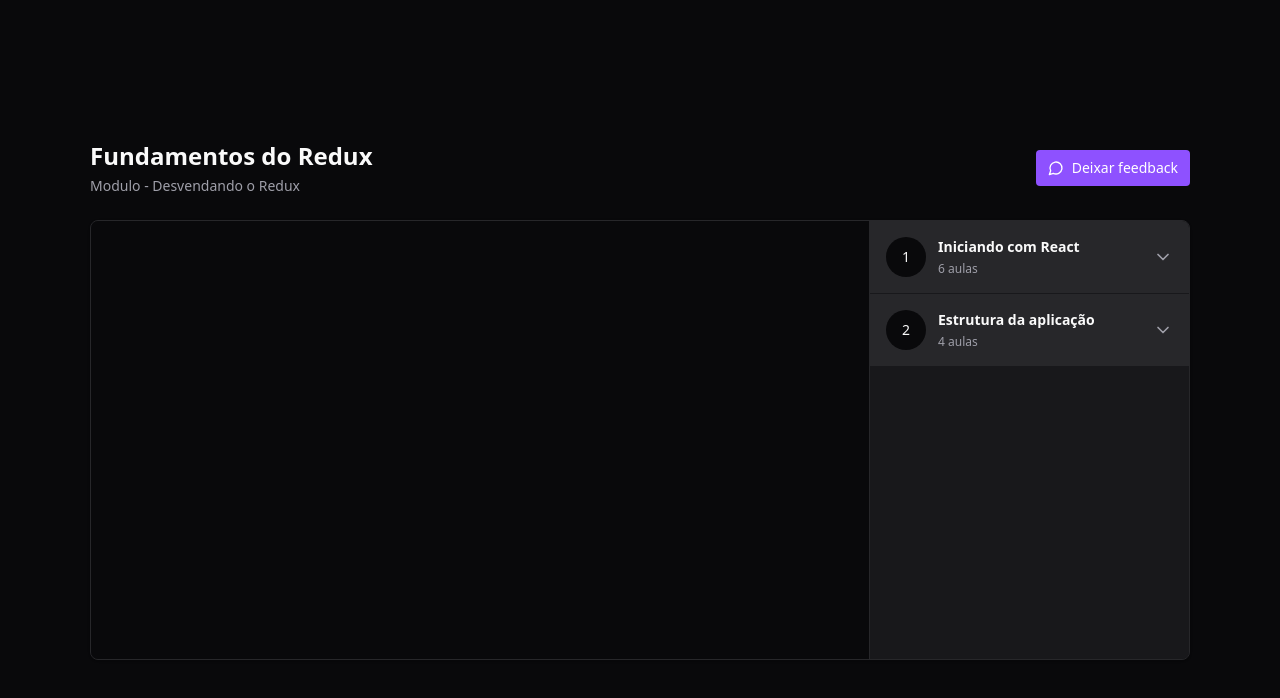
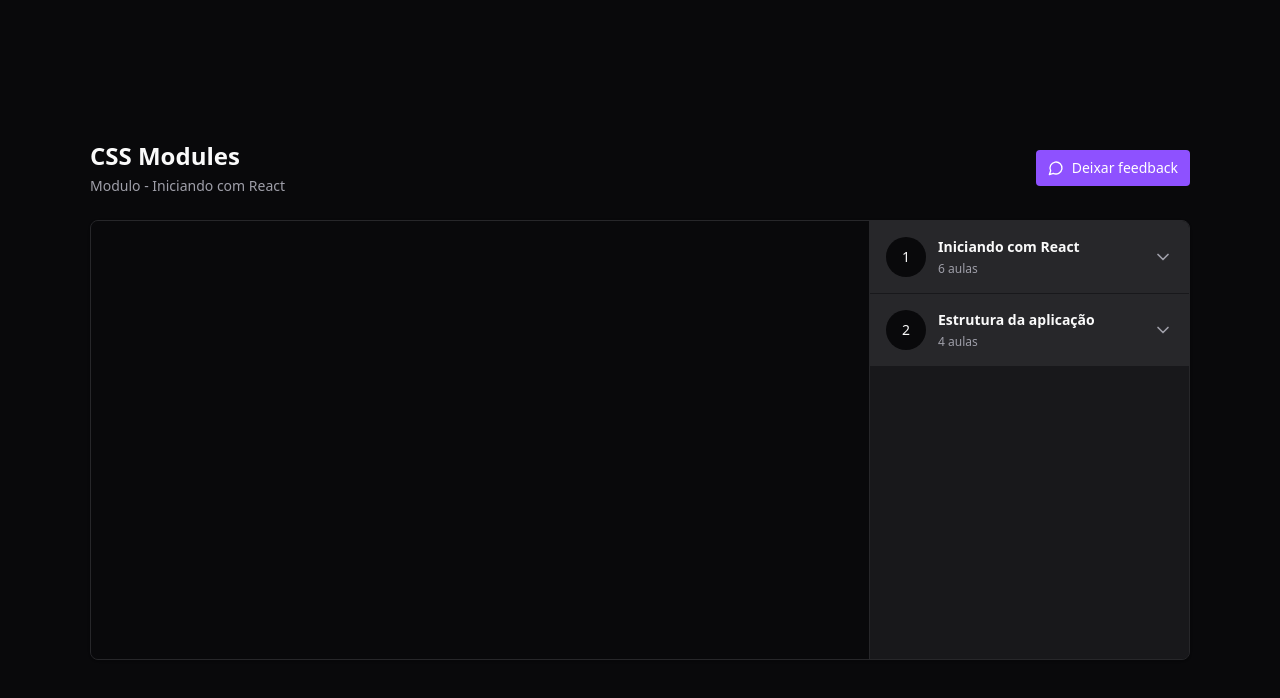
Before and after one commit to tamires-manhaes/course-it, a React (Vite) app: page / in a window 1280 px wide. Shown: the top 698 px of the page. Built offline with nearby package versions, Linux system fonts and the light colour scheme.

Commit message:
feat: Update Header component to display current lesson and module titles

```diff
--- a/src/components/Header.tsx
+++ b/src/components/Header.tsx
@@ -1,8 +1,16 @@
+import { useAppSelector } from "../store"
+
 export function Header() {
+   const {currentLesson, currentModule} = useAppSelector(state => {
+      const { currentLessonIndex, currentModuleIndex } = state.player
+      const currentLesson = state.player.course.modules[currentModuleIndex].lessons[currentLessonIndex]
+      const currentModule = state.player.course.modules[currentModuleIndex]
+      return {currentModule, currentLesson }
+    })
   return (
     <div className="flex flex-col gap-1 ">
-      <h1 className="text-2xl font-bold">Fundamentos do Redux</h1>
-      <span className="text-sm text-zinc-400">Modulo - Desvendando o Redux</span>
+      <h1 className="text-2xl font-bold">{currentLesson.title}</h1>
+      <span className="text-sm text-zinc-400">Modulo - {currentModule.title}</span>
     </div>
   )
 }
```
